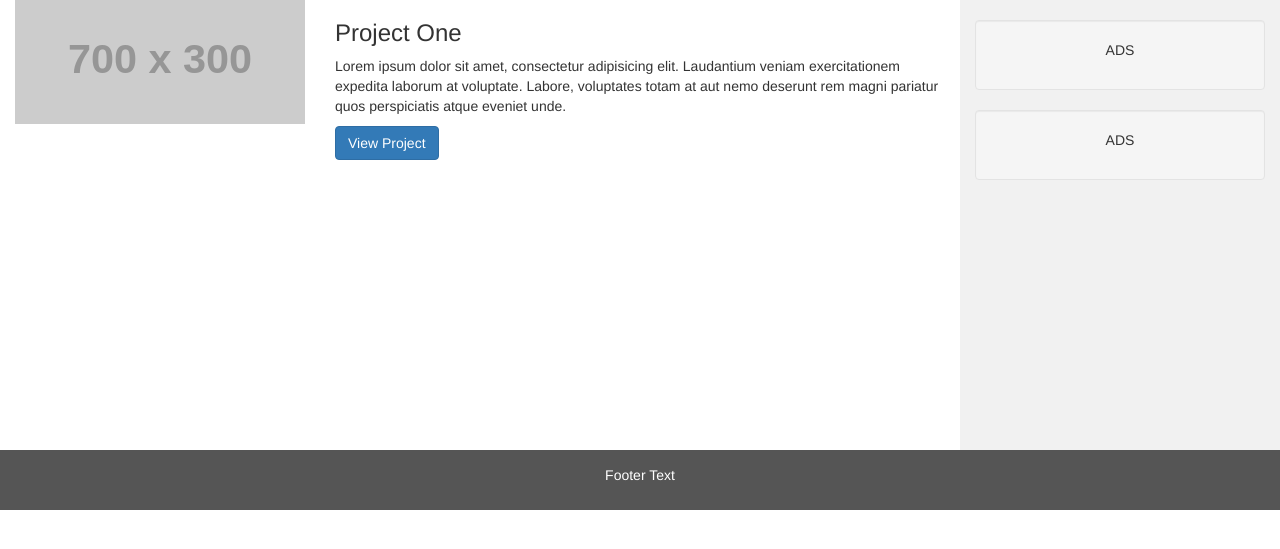
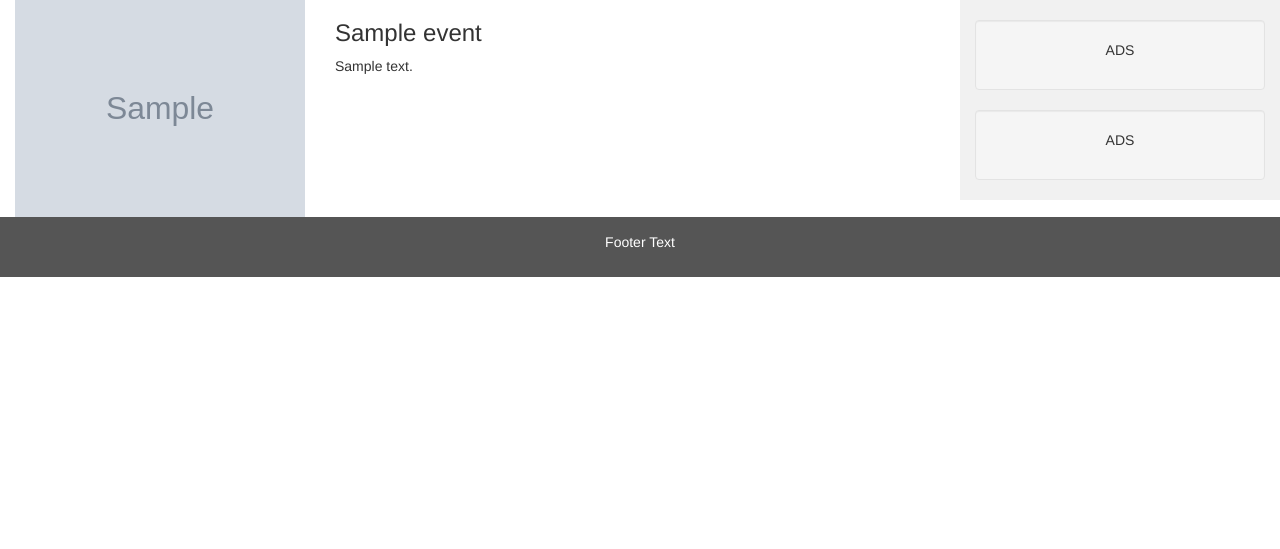
Before and after one commit to HE-Arc/MyLittleCalendar, a Django app: page / in a window 1280 px wide. Shown: the part 52-601 px from the top of the page. Run offline with Django 3.2, Linux system fonts and the light colour scheme; tables that the repository leaves empty hold one stand-in row (values such as "Sample post"); grey boxes marked "Sample" are stand-in pictures; grey boxes labelled with a size stand in for pictures from a placeholder-image service; some libraries are stand-ins or nearby versions.

Commit message:
Events listed in home

```diff
--- a/mylittlecalendar/home/models.py
+++ b/mylittlecalendar/home/models.py
@@ -15,7 +15,7 @@ class Event(models.Model):
     fk_address=models.ForeignKey('address', on_delete=models.CASCADE)
     fk_user=models.ForeignKey(User, on_delete=models.CASCADE)
     categories=models.ManyToManyField(Category)
-    image=models.ImageField(upload_to = 'event_imgs', default = 'event_imgs/default.jpg')
+    image=models.ImageField(upload_to = 'Image/events', default = 'Images/events/default.jpg')
     def __str__(self):
         return self.name
 
--- a/mylittlecalendar/home/static/css/style.css
+++ b/mylittlecalendar/home/static/css/style.css
@@ -5,7 +5,7 @@
 }
 
 /* Set height of the grid so .sidenav can be 100% (adjust as needed) */
-.row.content {height: 450px}
+.row.content {height: auto}
 
 /* Set gray background color and 100% height */
 .sidenav {
--- /dev/null
+++ b/mylittlecalendar/home/templates/home/event_list.html
@@ -0,0 +1,17 @@
+{% extends 'home/base.html' %}
+
+{% block title %}Home{% endblock %}
+
+{% block content %}
+  {% for event in event_list %}
+  <div class="row content">
+    <div class="col-md-4">
+        <img class="img-responsive rounded mb-3 mb-md-0" src="{{ event.image.url }}" alt="image">
+    </div>
+    <div class="col-md-8">
+      <h3>{{ event.name }}</h3>
+      <p>{{ event.description }}</p>
+    </div>
+  </div>
+  {% endfor %}
+{% endblock %}
--- a/mylittlecalendar/home/templates/home/index.html
+++ b/mylittlecalendar/home/templates/home/index.html
@@ -3,6 +3,7 @@
 {% block title %}Home{% endblock %}
 
 {% block content %}
+  {% for event in event_list %}
   <div class="row content">
     <div class="col-md-4">
       <a href="#">
@@ -15,4 +16,5 @@
       <a class="btn btn-primary" href="#">View Project</a>
     </div>
   </div>
+  {% endfor %}
 {% endblock %}
--- a/mylittlecalendar/home/urls.py
+++ b/mylittlecalendar/home/urls.py
@@ -4,6 +4,5 @@ from django.contrib import admin
 from home import views
 
 urlpatterns = [
-    path('', views.index, name='index'),
-    path('admin/', admin.site.urls),
+    path('', views.EventListView.as_view(),name='index'),
 ]
--- a/mylittlecalendar/home/views.py
+++ b/mylittlecalendar/home/views.py
@@ -1,6 +1,16 @@
-from django.shortcuts import render
+from django.shortcuts import render, redirect
+from django.http import HttpResponse
+from django.views import generic, View
+from django.urls import reverse_lazy
 
-# Create your views here.
-def index(request):
-    context = {}
-    return render(request, 'home/index.html', context)
+from .models import Event
+
+
+class EventListView(generic.ListView):
+    model = Event
+
+
+class EventCreateView(generic.CreateView):
+    model = Event
+    fields = ['name', 'description', 'date_begin', 'date_end', 'categories', 'image']
+    success_url = reverse_lazy('dashboard-events')
--- a/mylittlecalendar/mylittlecalendar/settings.py
+++ b/mylittlecalendar/mylittlecalendar/settings.py
@@ -122,3 +122,4 @@ USE_TZ = True
 # https://docs.djangoproject.com/en/2.0/howto/static-files/
 
 STATIC_URL = '/static/'
+MEDIA_URL = '/Image/'
--- a/mylittlecalendar/mylittlecalendar/urls.py
+++ b/mylittlecalendar/mylittlecalendar/urls.py
@@ -17,7 +17,10 @@ Including another URLconf
 from django.contrib import admin
 from django.urls import include, path
 
+from django.conf import settings
+from django.conf.urls.static import static
+
 urlpatterns = [
     path('', include('home.urls')),
     path('admin/', admin.site.urls),
-]
+] + static(settings.MEDIA_URL, document_root=settings.MEDIA_ROOT)
```
Also changed, not shown: mylittlecalendar/Image/events/black.png (added), mylittlecalendar/Image/events/icone-base.png (added), mylittlecalendar/Image/events/white.png (added), mylittlecalendar/event_imgs/icone-base.ico (deleted), mylittlecalendar/event_imgs/icone-base_VGJPjUK.ico (deleted), mylittlecalendar/home/migrations/0007_auto_20180225_1524.py (added), mylittlecalendar/home/migrations/0008_auto_20180225_1555.py (added), mylittlecalendar/home/migrations/0009_auto_20180225_1613.py (added), mylittlecalendar/home/migrations/0010_auto_20180225_1619.py (added).
